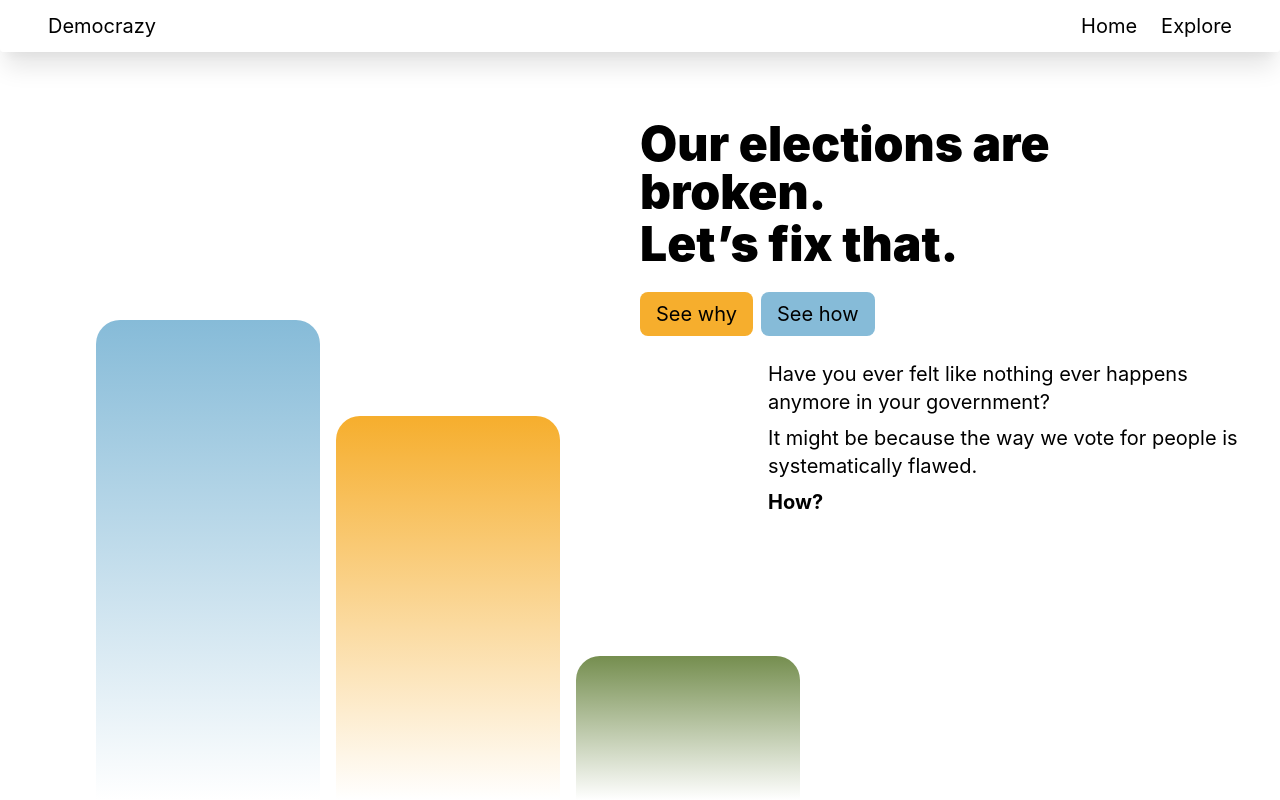
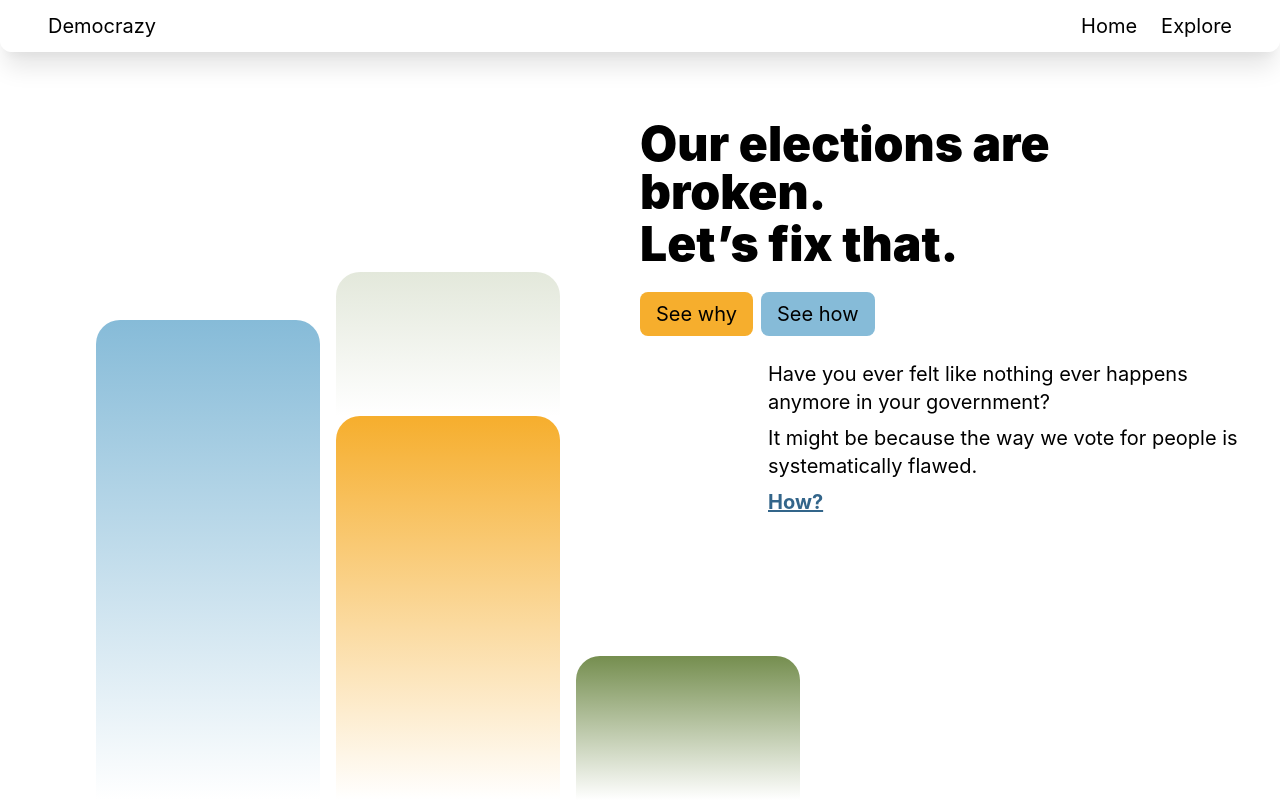
Before and after one commit to SiravitPhokeed/democrazy, a Flask app: page / in a window 1280 px wide. Run offline with Flask 2, Linux system fonts and the light colour scheme; style sheets or scripts are compiled from the project's sources.

Commit message:
A bar on a bar

```diff
--- a/democrazy/static/src/css/tailwind.css
+++ b/democrazy/static/src/css/tailwind.css
@@ -6,7 +6,7 @@
     --primary: #86BBD8;
     --secondary: #F6AE2D;
     --tertiary: #758E4F;
-    --primary-accent: #;
+    --primary-accent: #33658A;
 }
 
 /* Reset */
@@ -29,7 +29,7 @@ body {
 
 /* Components */
 .btn {
-    @apply inline-block rounded-lg px-4 py-2 text-black focus:outline-none focus:ring focus:ring-offset-2 focus:ring-blue-500;
+    @apply inline-block rounded-lg px-4 py-2 text-black transition-shadow hover:ring hover:ring-blue-200 focus:outline-none focus:ring focus:ring-offset-2 focus:ring-blue-500;
 }
 
 .btn-primary {
@@ -39,3 +39,7 @@ body {
 .btn-secondary {
     @apply bg-secondary;
 }
+
+.link {
+    @apply block text-primary-accent font-bold underline rounded-lg cursor-pointer transition-shadow hover:ring hover:ring-blue-200 focus:outline-none focus:ring focus:ring-offset-2 focus:ring-blue-500;
+}
--- a/democrazy/templates/index.html
+++ b/democrazy/templates/index.html
@@ -5,9 +5,9 @@
 {% endblock %}
 
 {% block main %}
-    <div class="grid grid-cols-2 min-h-content z-10">
+    <div class="grid grid-cols-2 min-h-content">
         <div></div>
-        <div class="flex flex-col gap-6 py-9">
+        <div class="flex flex-col gap-6 py-9 z-10">
             <div class="flex flex-col gap-1">
                 <h1 class="text-4xl xl:text-5xl font-black">Our elections are broken.</h1>
                 <h2 class="text-4xl xl:text-5xl font-black">Let’s fix that.</h2>
@@ -24,14 +24,17 @@
                     It might be because the way we vote for people is systematically flawed.
                 </p>
                 <div class="flex flex-row items-center">
-                    <span class="font-bold">How?</span>
+                    <span class="link" tabindex="0">How?</span>
                 </div>
             </div>
         </div>
     </div>
     <div class="flex flex-row items-end gap-4 absolute bottom-0 left-0 px-24">
         <div class="block h-120 w-56 bg-gradient-to-b from-primary rounded-t-3xl"></div>
-        <div class="block h-96 w-56 bg-gradient-to-b from-secondary rounded-t-3xl"></div>
+        <div class="flex flex-col">
+            <div class="block h-36 w-56 bg-gradient-to-b from-tertiary-light rounded-t-3xl"></div>
+            <div class="block h-96 w-56 bg-gradient-to-b from-secondary rounded-t-3xl"></div>
+        </div>
         <div class="block h-36 w-56 bg-gradient-to-b from-tertiary rounded-t-3xl"></div>
     </div>
 {% endblock %}
--- a/democrazy/templates/layout.html
+++ b/democrazy/templates/layout.html
@@ -10,7 +10,7 @@
 </head>
 
 <body>
-    <nav class="fixed flex flex-row flex-wrap justify-between gap-6 w-screen px-12 py-3 text-xl rounded bg-white bg-opacity-50
+    <nav class="fixed flex flex-row flex-wrap justify-between gap-6 w-screen px-12 py-3 text-xl rounded-b-xl bg-white bg-opacity-50
         backdrop-filter backdrop-blur shadow-xl z-40">
         <div>
             Democrazy
--- a/tailwind.config.js
+++ b/tailwind.config.js
@@ -8,13 +8,15 @@ module.exports = {
     extend: {
       colors: {
         "primary": {
+          "accent": "#33658A",
           DEFAULT: "#86BBD8"
         },
         "secondary": {
           DEFAULT: "#F6AE2D"
         },
         "tertiary": {
-          DEFAULT: "#758E4F"
+          DEFAULT: "#758E4F",
+          light: "#E3E8DB"
         }
       }
     }
```
